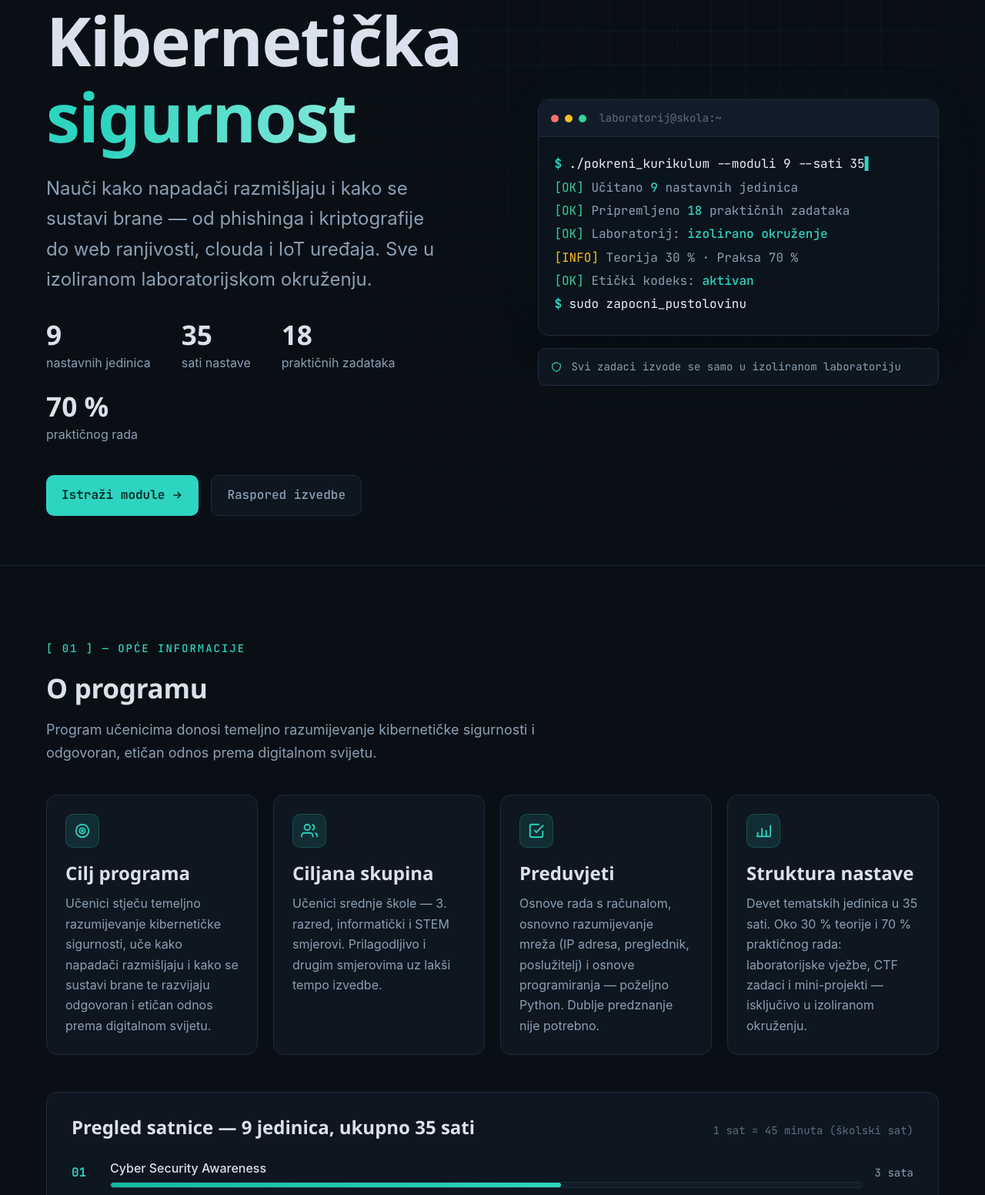
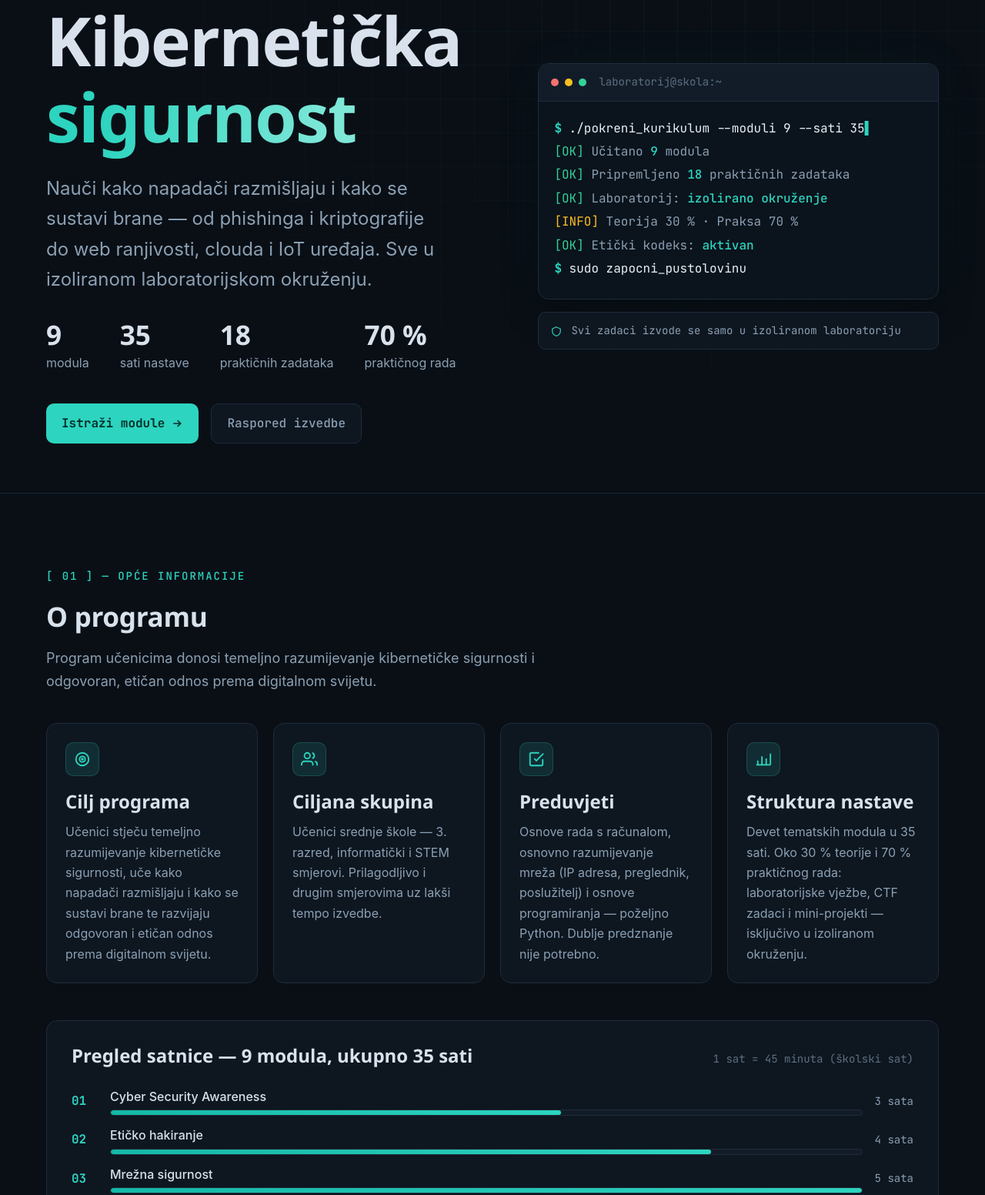
Before and after one commit to clockworks-dev/cyfuse, a plain HTML site: page index.html in a window 1280 px wide. Shown: the part 211-1763 px from the top of the page at 77% size. Drawn offline with Linux system fonts and the light colour scheme; a web font is replaced by a local one.

Commit message:
izmjena naziva

```diff
--- a/index.html
+++ b/index.html
@@ -59,7 +59,7 @@
             laboratorijskom okruženju.
           </p>
           <ul class="hero__meta" role="list">
-            <li><strong>9</strong> nastavnih jedinica</li>
+            <li><strong>9</strong> modula</li>
             <li><strong>35</strong> sati nastave</li>
             <li><strong>18</strong> praktičnih zadataka</li>
             <li><strong>70&nbsp;%</strong> praktičnog rada</li>
@@ -150,7 +150,7 @@
               </svg>
             </div>
             <h3>Struktura nastave</h3>
-            <p>Devet tematskih jedinica u 35 sati. Oko 30&nbsp;% teorije i 70&nbsp;% praktičnog rada: laboratorijske
+            <p>Devet tematskih modula u 35 sati. Oko 30&nbsp;% teorije i 70&nbsp;% praktičnog rada: laboratorijske
               vježbe, CTF zadaci i mini-projekti — isključivo u izoliranom okruženju.</p>
           </article>
         </div>
@@ -158,7 +158,7 @@
         <!-- Satnica -->
         <div class="hours reveal">
           <div class="hours__head">
-            <h3>Pregled satnice — 9 jedinica, ukupno 35 sati</h3>
+            <h3>Pregled satnice — 9 modula, ukupno 35 sati</h3>
             <span class="hours__note">1 sat = 45 minuta (školski sat)</span>
           </div>
           <div class="hours__rows" id="hours-rows"></div>
@@ -172,7 +172,7 @@
         <p class="eyebrow reveal">[ 02 ] — MODUL</p>
         <h2 class="section__title reveal">Devet modula</h2>
         <p class="section__lead reveal">
-          Svaka jedinica donosi ishode učenja, sadržaj, praktične zadatke i provjerene
+          Svaki modul donosi ishode učenja, sadržaj, praktične zadatke i provjerene
           izvore. Odaberite modul za detalje.
         </p>
 
@@ -397,7 +397,7 @@
           <article class="card card--compact card--cta reveal">
             <h3><span class="mono-tag">tip</span> Preporuke za izvedbu</h3>
             <ul class="tips">
-              <li>Svaku jedinicu započeti kratkim motivirajućim primjerom iz stvarnog života (vijest, incident, CTF
+              <li>Svaki modul započeti kratkim motivirajućim primjerom iz stvarnog života (vijest, incident, CTF
                 zadatak).</li>
               <li>Prioritet dati praktičnom radu, teoriju držati kratkom i vizualnom.</li>
               <li>Miješati timove prema predznanju, napredne učenike dodatno izazovati težim CTF razinama.</li>
@@ -443,7 +443,7 @@
         </svg>
         <div>
           <p class="footer__title">Kibernetička sigurnost</p>
-          <p class="footer__sub">Kurikulum · 9 nastavnih jedinica · 35 sati · srednja škola</p>
+          <p class="footer__sub">Kurikulum · 9 modula · 35 sati · srednja škola</p>
         </div>
       </div>
       <p class="footer__note">Izvori provjereni u studenom 2026.</p>
--- a/script.js
+++ b/script.js
@@ -619,7 +619,7 @@ function renderModule() {
     <div class="mod-head">
       <span class="mod-head__num" aria-hidden="true">${m.num}</span>
       <div class="mod-head__body">
-        <h3 class="mod-head__title">Nastavna jedinica ${Number(m.num)}: ${m.name}</h3>
+        <h3 class="mod-head__title">Modul ${Number(m.num)}: ${m.name}</h3>
         <div class="mod-head__chips">
           <span class="chip chip--hrs">${m.hrs} ${m.hrs === 1 ? 'sat' : m.hrs < 5 ? 'sata' : 'sati'}</span>
           ${m.chips.map(c => `<span class="chip">${c}</span>`).join('')}
@@ -704,7 +704,7 @@ function typeTerminal() {
   const outEl = document.getElementById('type-out');
   const cmd = './pokreni_kurikulum --moduli 9 --sati 35';
   const lines = [
-    ['<span class="ok">[OK]</span> Učitano <strong>9</strong> nastavnih jedinica', 500],
+    ['<span class="ok">[OK]</span> Učitano <strong>9</strong> modula', 500],
     ['<span class="ok">[OK]</span> Pripremljeno <strong>18</strong> praktičnih zadataka', 450],
     ['<span class="ok">[OK]</span> Laboratorij: <strong>izolirano okruženje</strong>', 450],
     ['<span class="info">[INFO]</span> Teorija 30 % · Praksa 70 %', 400],
```
